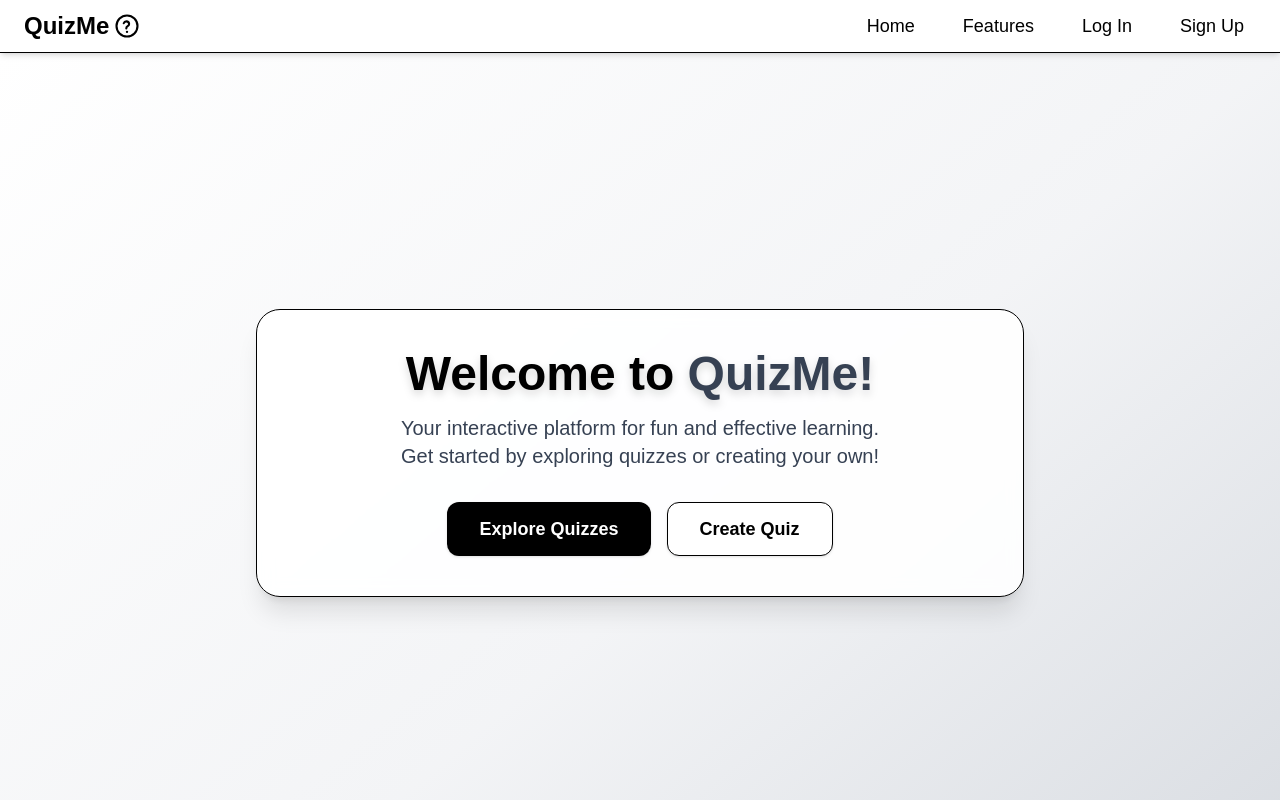
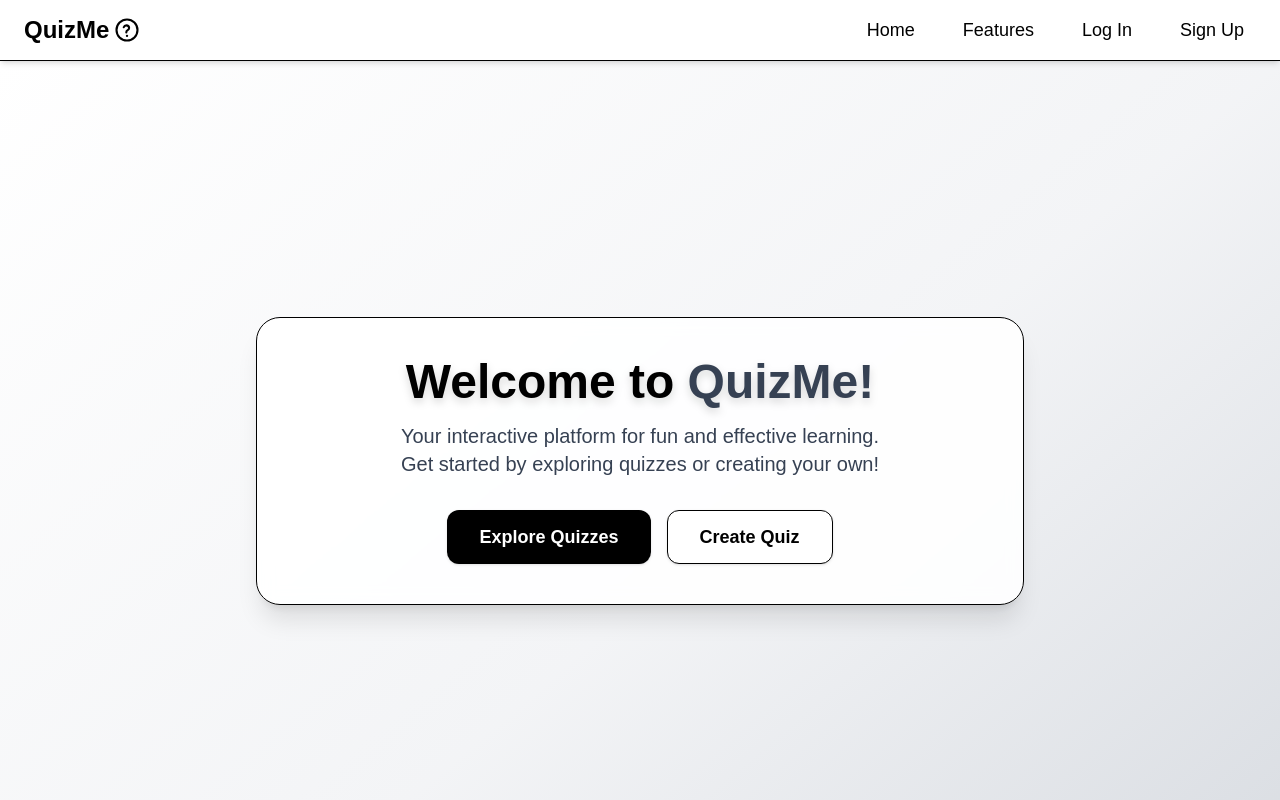
Before and after one commit to olasores/QuizMe, a Next.js app: page / in a window 1280 px wide. Shown: the top 800 px of the page. Built offline with nearby package versions, Linux system fonts and the light colour scheme.

Commit message:
wider nav

```diff
--- a/src/components/Nav/nav.tsx
+++ b/src/components/Nav/nav.tsx
@@ -12,7 +12,7 @@
 
   return (
     <nav className="relative bg-white shadow-md border-b border-black">
-      <div className="flex items-center justify-between px-4 sm:px-6 py-3">
+  <div className="flex items-center justify-between px-4 sm:px-6 py-4">
         {/* Left: Brand with compact inline icon */}
         <div className="flex items-center">
           <Link href="/" className="flex items-center group" aria-label="QuizMe Home">
```
